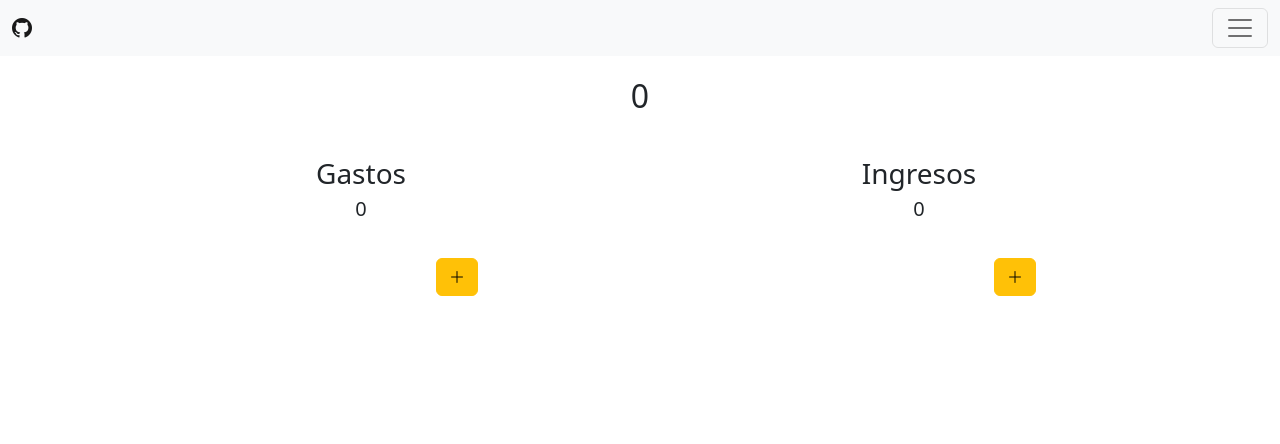
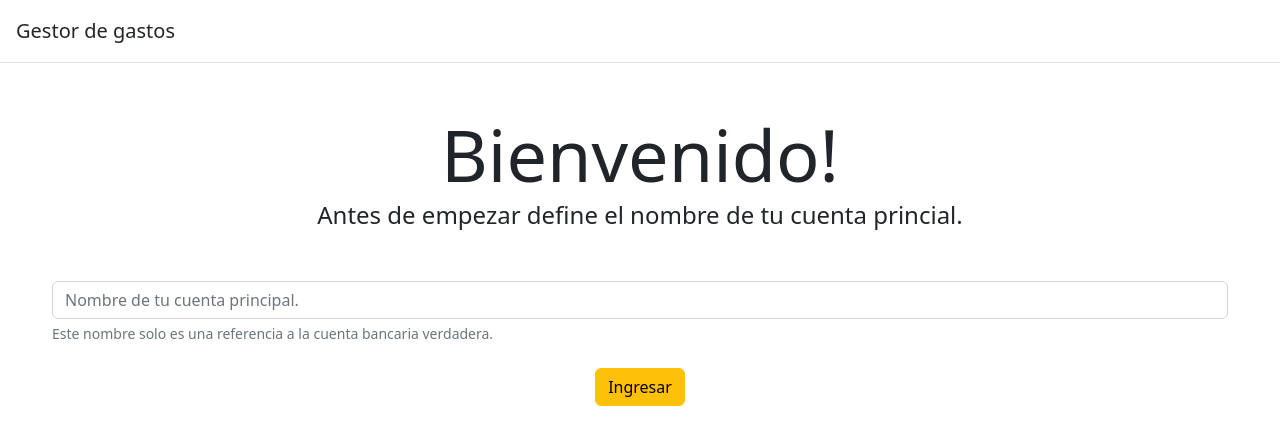
Before and after one commit to CiroMirkin/expenseManager, a website with bundled scripts: page src/public/index.html in a window 1280 px wide. Built offline with nearby package versions, Linux system fonts and the light colour scheme.

Commit message:
agregado: modal para registrar el nombre de la cuenta bancaria  princial.

```diff
--- a/src/public/index.html
+++ b/src/public/index.html
@@ -170,10 +170,32 @@
             </div>
         </div>
     </main>
+    <div id="welcomeModal" class="modal" tabindex="-1">
+        <div class="modal-dialog modal-fullscreen modal-dialog-scrollable">
+          <div class="modal-content">
+            <div class="modal-header">
+              <h5 class="modal-title">Gestor de gastos</h5>
+            </div>
+            <div class="modal-body pt-5 px-1 text-center">
+              <div class="display-2">Bienvenido!</div>
+              <p class="fs-4">Antes de empezar define el nombre de tu cuenta princial.</p>
+              <form>
+                <div class="mt-5 mx-5">
+                    <input type="email" class="form-control" id="principalAccount" aria-describedby="help" placeholder="Nombre de tu cuenta principal." required>
+                    <div id="help" class="form-text text-start">Este nombre solo es una referencia a la cuenta bancaria verdadera.</div>
+                </div>
+                <button type="submit" class="btn btn-warning mt-4">Ingresar</button>
+              </form>
+            </div>
+          </div>
+        </div>
+      </div>
+
+    <script src="https://cdn.jsdelivr.net/npm/bootstrap@5.2.3/dist/js/bootstrap.bundle.min.js"
+      integrity="sha384-kenU1KFdBIe4zVF0s0G1M5b4hcpxyD9F7jL+jjXkk+Q2h455rYXK/7HAuoJl+0I4"
+      crossorigin="anonymous"></script>
     <script src="./manager.js" type="module"></script>
-    <script src="https://cdn.jsdelivr.net/npm/bootstrap@5.2.3/dist/js/bootstrap.bundle.min.js"
-        integrity="sha384-kenU1KFdBIe4zVF0s0G1M5b4hcpxyD9F7jL+jjXkk+Q2h455rYXK/7HAuoJl+0I4"
-        crossorigin="anonymous"></script>
+    <script>new bootstrap.Modal(document.getElementById('welcomeModal'), { keyboard: false }).show()</script>
 </body>
 
 </html>
```
